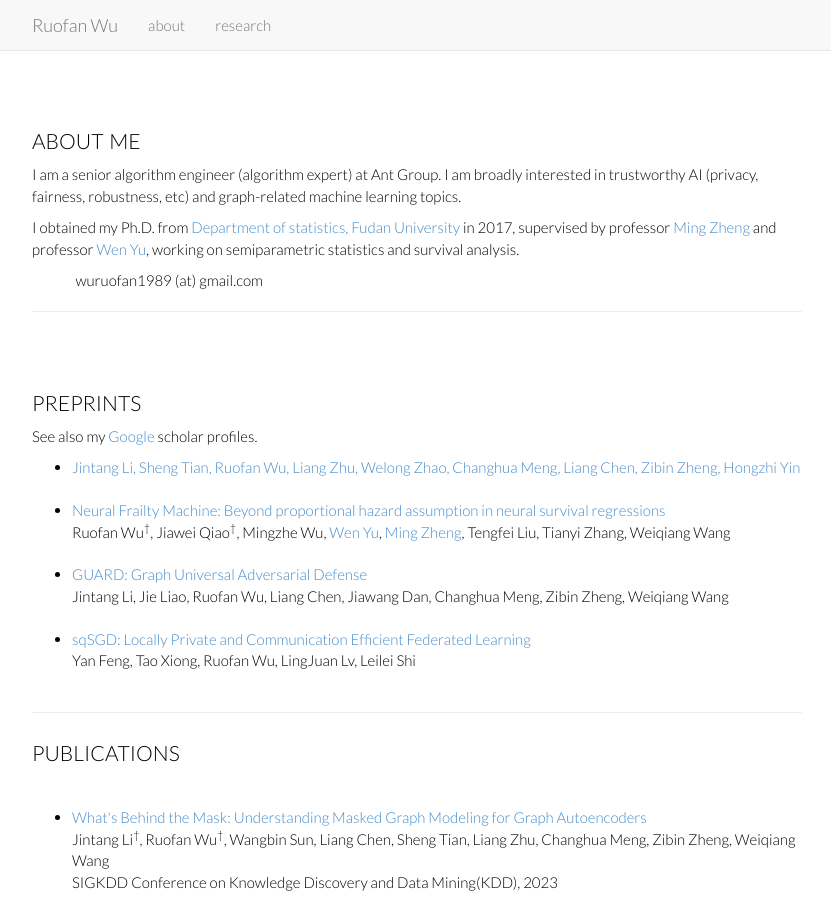
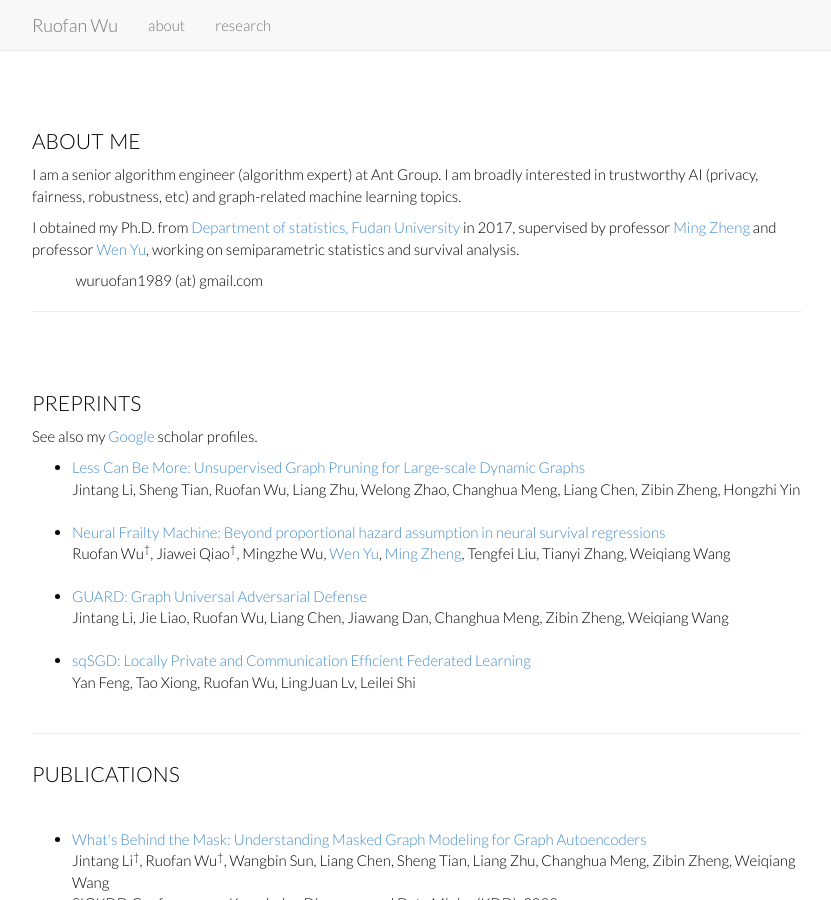
Before and after one commit to Rorschach1989/rorschach1989.github.io, a Jekyll site: the page index.html, which Jekyll copies as it is, in a window 1280 px wide and 900 px high. Shown: the whole window, without its empty margins (223-1054 px from the left). Built offline with Jekyll 4.4.1, drawn with Linux system fonts in a browser that asks for light colours; nearby versions of some CDN libraries; library files that are not in the unit come from our copies.

Commit message:
Add step

```diff
--- a/index.html
+++ b/index.html
@@ -117,6 +117,7 @@
 	  <ul>
 
 		<li> <a href="https://arxiv.org/abs/2305.10673">
+			Less Can Be More: Unsupervised Graph Pruning for Large-scale Dynamic Graphs </a><br>
 			Jintang Li, Sheng Tian, Ruofan Wu, Liang Zhu, Welong Zhao, Changhua Meng, Liang Chen, Zibin Zheng, Hongzhi Yin
 			<br>
 			<br>
```
